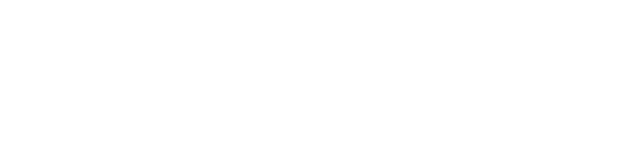
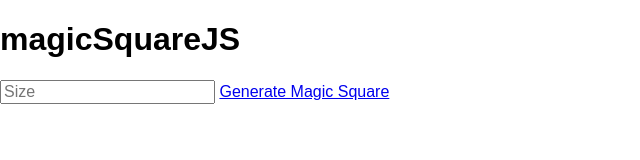
Before and after one commit to kodecocodes/magicSquareJS, a plain HTML site: page index.html in a window 1280 px wide. Shown: the whole page, without its empty margins (0-640 px from the left). Drawn offline with Linux system fonts and the light colour scheme.

Commit message:
Adding rough structure for the HTML page

```diff
--- a/index.html
+++ b/index.html
@@ -15,5 +15,13 @@
     <![endif]-->
   </head>
   <body>
+    <h1>magicSquareJS</h1>
+    <section>
+      <input type="text" placeholder="Size"/>
+      <a href="#">Generate Magic Square</a>
+      <pre>
+      </pre>
+      <div id="validation"></div>
+    </section>
   </body>
 </html>
```
